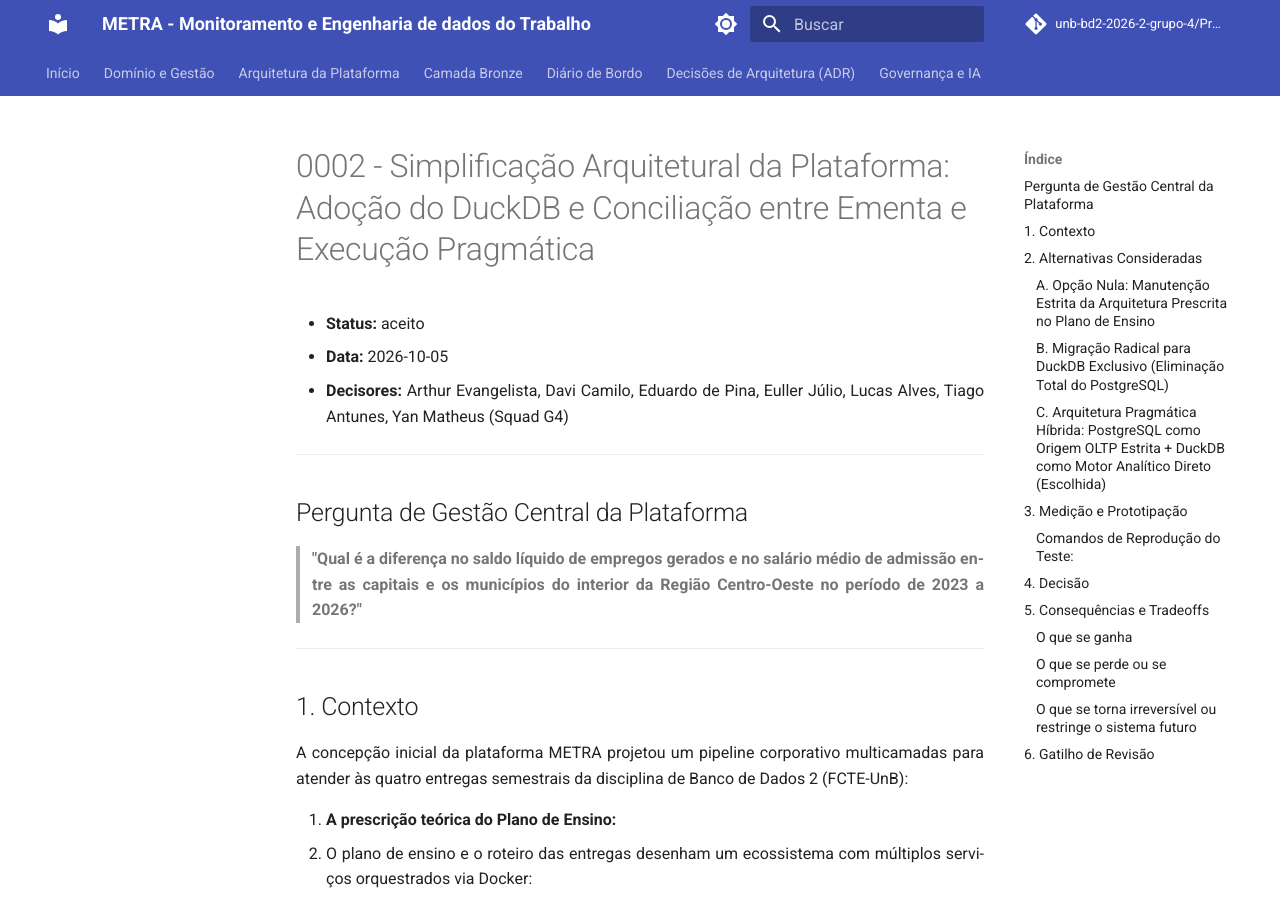
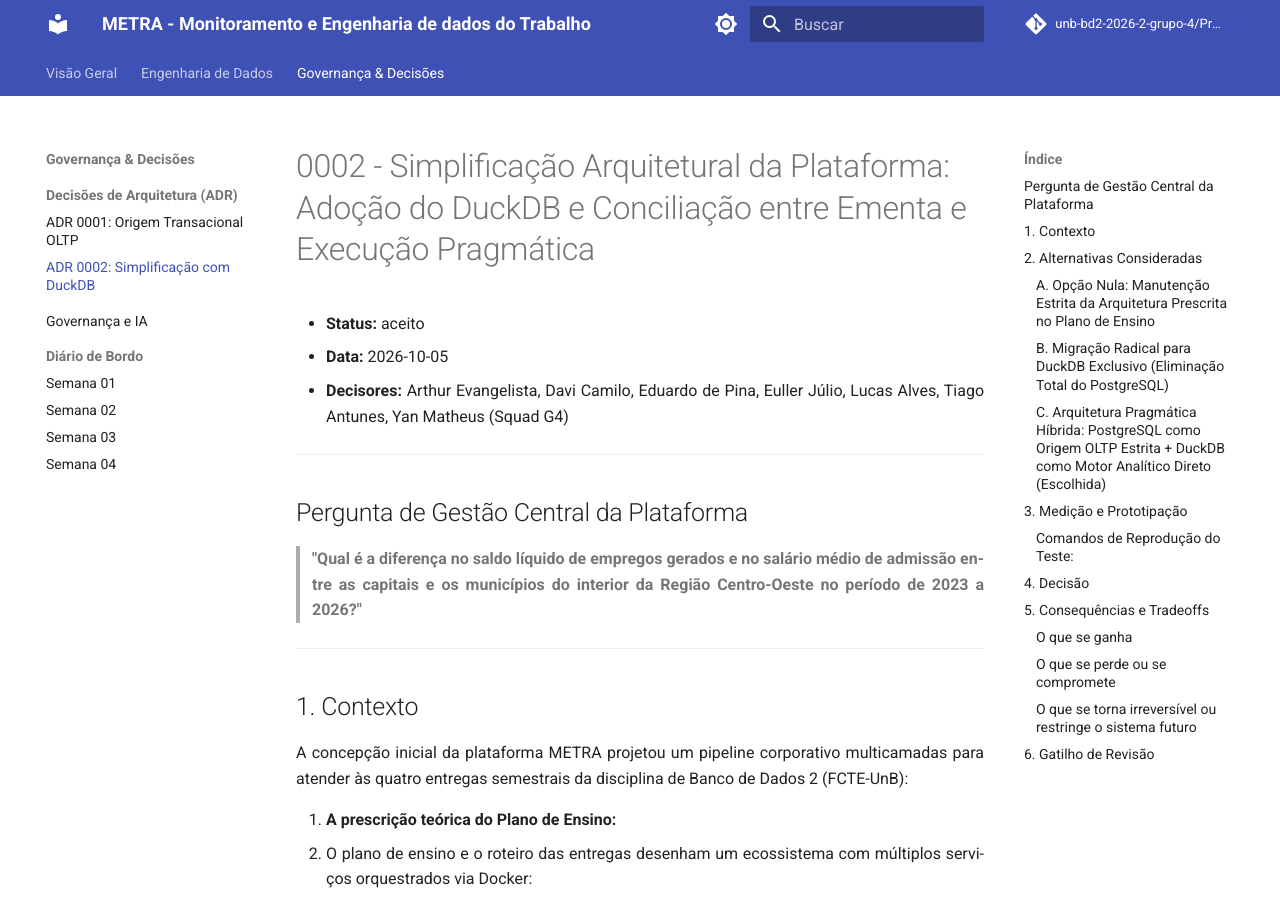
Before and after one commit to unb-bd2-2026-2-grupo-4/ProjetoIntegrado, an MkDocs documentation site: the page built from docs/adr/0002-simplificacao-arquitetural-duckdb.md, in a window 1280 px wide and 900 px high. Built offline with MkDocs 1.6.1 and Material for MkDocs 9.7.7, drawn with Linux system fonts in a browser that asks for light colours; comment, search, counter and statistics services are not loaded.

Commit message:
chore: melhora estrutura de paginas

```diff
--- a/mkdocs.yml
+++ b/mkdocs.yml
@@ -51,16 +51,20 @@ markdown_extensions:
   - md_in_html
 
 nav:
-  - Início: index.md
-  - Domínio e Gestão: dominio.md
-  - Arquitetura da Plataforma: arquitetura.md
-  - Camada Bronze: camada-bronze.md
-  - Diário de Bordo:
-      - Semana 01: diario/semana-01.md
-      - Semana 02: diario/semana-02.md
-      - Semana 03: diario/semana-03.md
-      - Semana 04: diario/semana-04.md
-  - Decisões de Arquitetura (ADR):
-      - Template de ADR: adr/template.md
-      - "ADR 0001: Origem Transacional OLTP": adr/0001-modelagem-sistema-origem.md
-  - Governança e IA: uso-de-ia.md
+  - Visão Geral:
+      - Início: index.md
+      - Domínio e Gestão: dominio.md
+  - Engenharia de Dados:
+      - Arquitetura da Plataforma: arquitetura.md
+      - Camada Bronze: camada-bronze.md
+  - Governança & Decisões:
+      - Decisões de Arquitetura (ADR):
+          - "ADR 0001: Origem Transacional OLTP": adr/0001-modelagem-sistema-origem.md
+          - "ADR 0002: Simplificação com DuckDB": adr/0002-simplificacao-arquitetural-duckdb.md
+          # - Template de ADR: adr/template.md
+      - Governança e IA: uso-de-ia.md
+      - Diário de Bordo:
+          - Semana 01: diario/semana-01.md
+          - Semana 02: diario/semana-02.md
+          - Semana 03: diario/semana-03.md
+          - Semana 04: diario/semana-04.md
```
